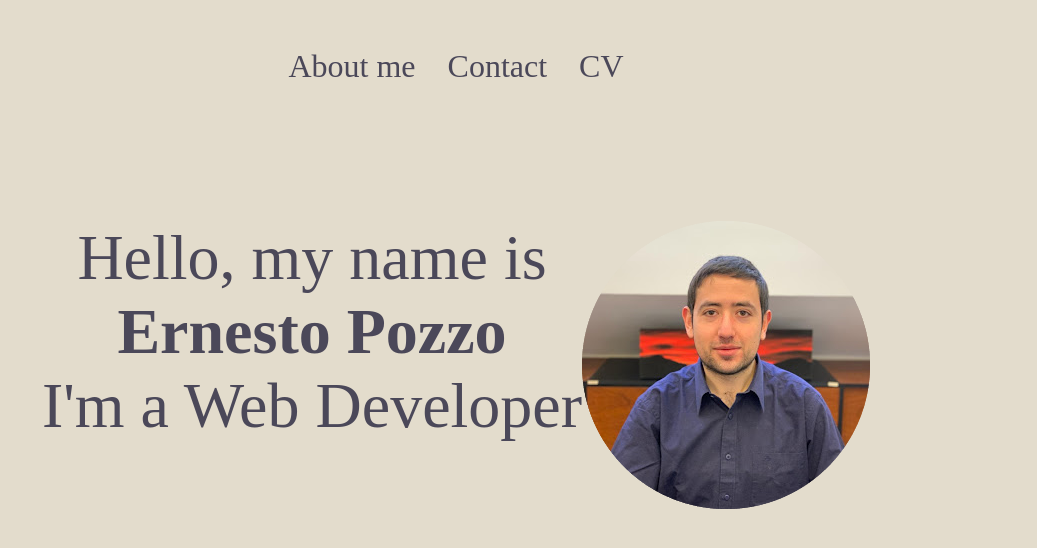
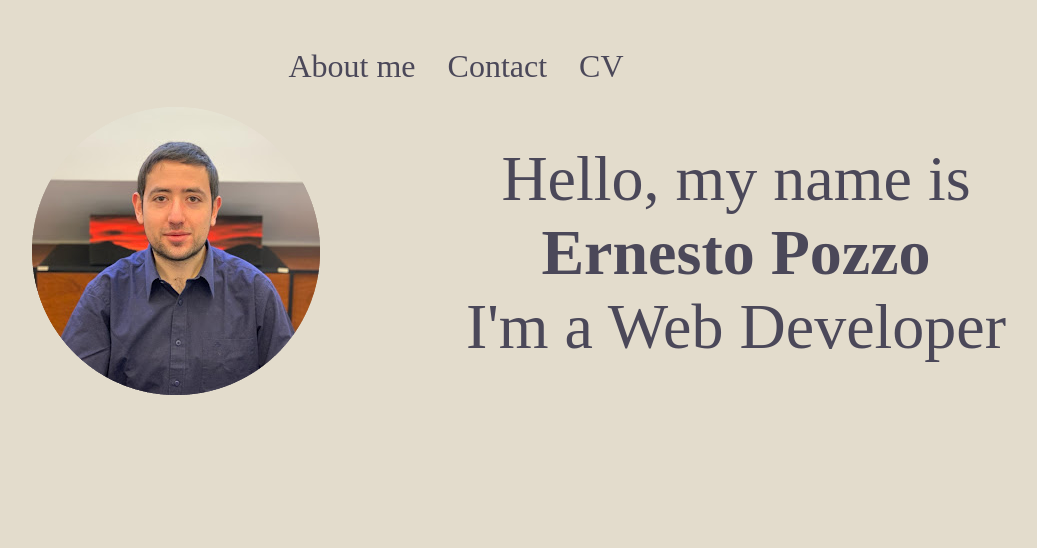
Before and after one commit to ErnestoPozzo/ErnestoPozzo, a plain HTML site: page index.html in a window 1280 px wide. Shown: the whole page, without its empty margins (184-1221 px from the left). Drawn offline with Linux system fonts and the light colour scheme; a web font is replaced by a local one.

Commit message:
Grid implementation

```diff
--- a/index.html
+++ b/index.html
@@ -18,13 +18,14 @@
 <main>
 
 <div class = "container">
+
+    <div class="face">
+        <img src="foto/MY FACE.png" alt="A picture of my face" id="face">
+    </div>
     <div class = "greet">
         <p style="margin-bottom: 0; margin-top: 0;">Hello, my name is</p>
         <p style="margin: 0;padding: top 0;font-weight: bold;">Ernesto Pozzo</p>
         <p style="margin: 0;padding: top 0;">I'm a Web Developer</p>
-    </div>
-    <div class="face">
-        <img src="foto/MY FACE.png" alt="A picture of my face" id="face">
     </div>
 </div>
 
--- a/style/layout.css
+++ b/style/layout.css
@@ -1,8 +1,16 @@
 
 .container{
-    display: flex;
-	justify-content: center;
-    justify-content: center;
-	align-content: center;
-    margin-top: 5.5rem;
+    display: grid;
+    grid-template-rows: repeat(2,15rem);
+    grid-template-columns: repeat(auto-fit,minmax(20rem,1fr));
+
 }
+.greet{
+    align-self: center;
+    justify-self: center;
+}
+.face{
+    align-self: center;
+    justify-self: center;
+
+}
--- a/style/style.css
+++ b/style/style.css
@@ -3,7 +3,7 @@
     --step--1: clamp(1rem, 1.011rem + -0.0142vw, 1.0083rem);
     --step-0: clamp(1.21rem, 0.9579rem + 1.3447vw, 2rem);
     --step-1: clamp(1rem, 0.6388rem + 4.337vw, 4rem);
-    --step-2: clamp(1.7424rem, -0.2547rem + 10.6512vw, 8rem);
+    --step-2: clamp(1rem, -0.2547rem + 10.6512vw, 8rem);
     --step-3: clamp(2.0909rem, -2.3482rem + 23.6751vw, 16rem);
     --step-4: clamp(2.5091rem, -6.9029rem + 50.1974vw, 32rem);
     --step-5: clamp(3.0109rem, -16.4537rem + 103.8113vw, 64rem);
@@ -19,6 +19,10 @@ body{
 a{
     text-decoration: none;
 }
+.container{
+    margin-left:5rem;
+    margin-right:5rem;
+}
 
 /*TOP PAGE */
 .head{
@@ -26,7 +30,6 @@ a{
     padding: 3rem;
     font-family: "Familjen Grotesk";
     text-align: center;
-    font-size:2rem;
     font-size: var(--step-0);
 }
 
@@ -38,7 +41,6 @@ a{
     font-family: "Familjen Grotesk";
     color: #4B4859;
     font-weight: lighter;
-    position: relative;
     text-align: center;
     font-size: var(--step-1);
 }
```
